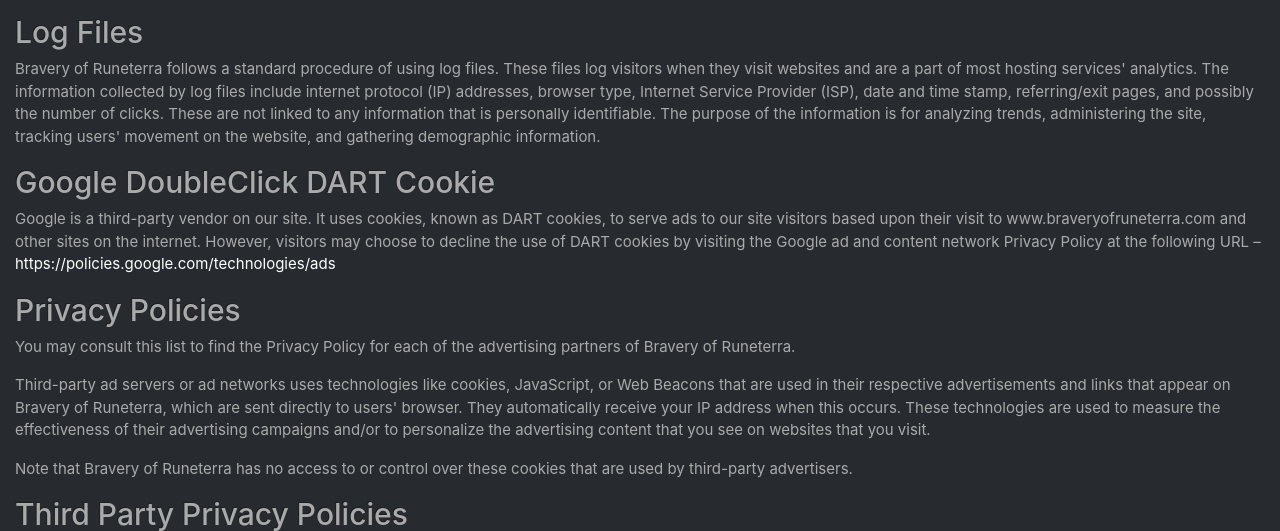
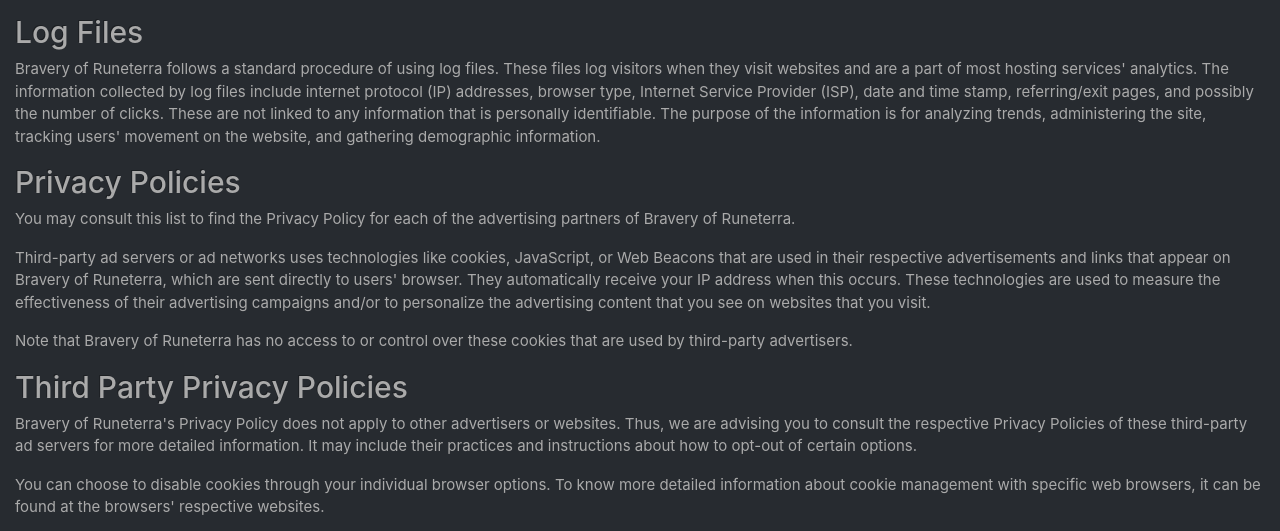
Before and after one commit to brapana/BraveryOfRuneterra, a Flask app: page /privacy in a window 1280 px wide. Shown: the part 801-1332 px from the top of the page. Run offline with Flask 2, Linux system fonts and the light colour scheme; parts of the project's set-up code (start-up, migrations or seed data) failed here and were passed over; some libraries are stand-ins or nearby versions.

Commit message:
Revise privacy policy

```diff
--- a/templates/privacy.html
+++ b/templates/privacy.html
@@ -40,12 +40,6 @@
 
       <p>Bravery of Runeterra follows a standard procedure of using log files. These files log visitors when they visit websites and are a part of most hosting services' analytics. The information collected by log files include internet protocol (IP) addresses, browser type, Internet Service Provider (ISP), date and time stamp, referring/exit pages, and possibly the number of clicks. These are not linked to any information that is personally identifiable. The purpose of the information is for analyzing trends, administering the site, tracking users' movement on the website, and gathering demographic information.</p>
 
-
-      <h2>Google DoubleClick DART Cookie</h2>
-
-      <p>Google is a third-party vendor on our site. It uses cookies, known as DART cookies, to serve ads to our site visitors based upon their visit to www.braveryofruneterra.com and other sites on the internet. However, visitors may choose to decline the use of DART cookies by visiting the Google ad and content network Privacy Policy at the following URL – <a href="https://policies.google.com/technologies/ads">https://policies.google.com/technologies/ads</a></p>
-
-
       <h2>Privacy Policies</h2>
 
       <P>You may consult this list to find the Privacy Policy for each of the advertising partners of Bravery of Runeterra.</p>
```
